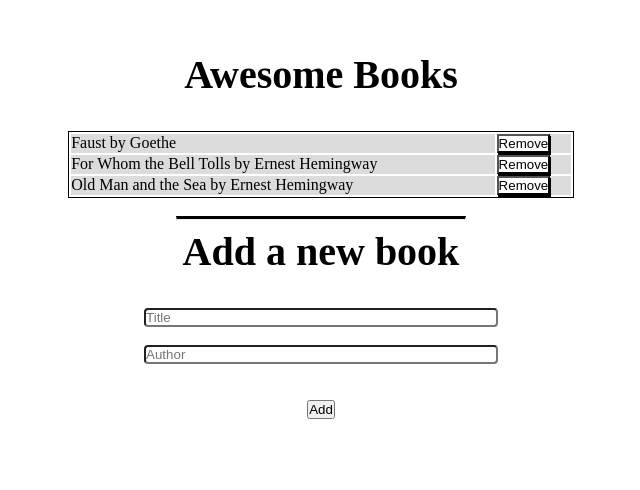
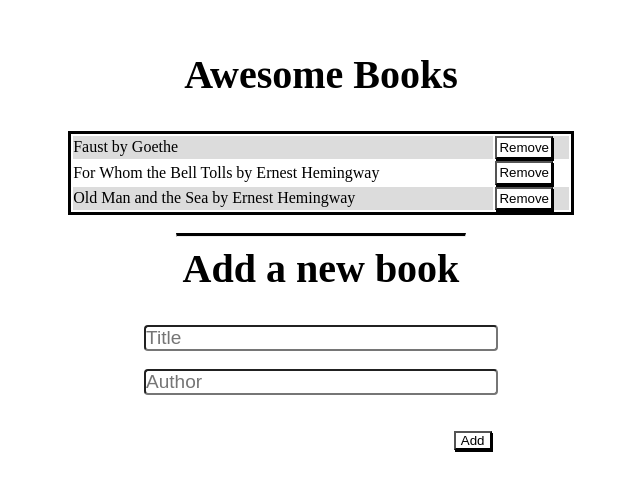
Before and after one commit to shihabrafio/Awesome-Books, a website: page index.html in a window 1280 px wide. Shown: the whole page, without its empty margins (319-959 px from the left). Drawn offline with Linux system fonts and the light colour scheme.

Commit message:
Add box colors

```diff
--- a/style.css
+++ b/style.css
@@ -25,25 +25,33 @@ hr {
   width: 28%;
   background: white;
   border-radius: 4px;
+  font-size: 119%;
 }
 
 .button {
-  text-align: right;
+  margin-left: 24%;
+  width: 3%;
+  box-shadow: 1px 2px;
+  background-color: white;
 }
 
 #list {
   box-sizing: border-box;
-  border: 1px solid black;
+  border: 3px solid black;
   width: 40%;
   margin-left: 30%;
 }
 
 td {
   text-align: left;
+}
+
+tbody:nth-of-type(odd) {
   background: gainsboro;
 }
 
 .close {
   box-shadow: 1px 2px;
   background-color: white;
+  padding: 3%;
 }
```
